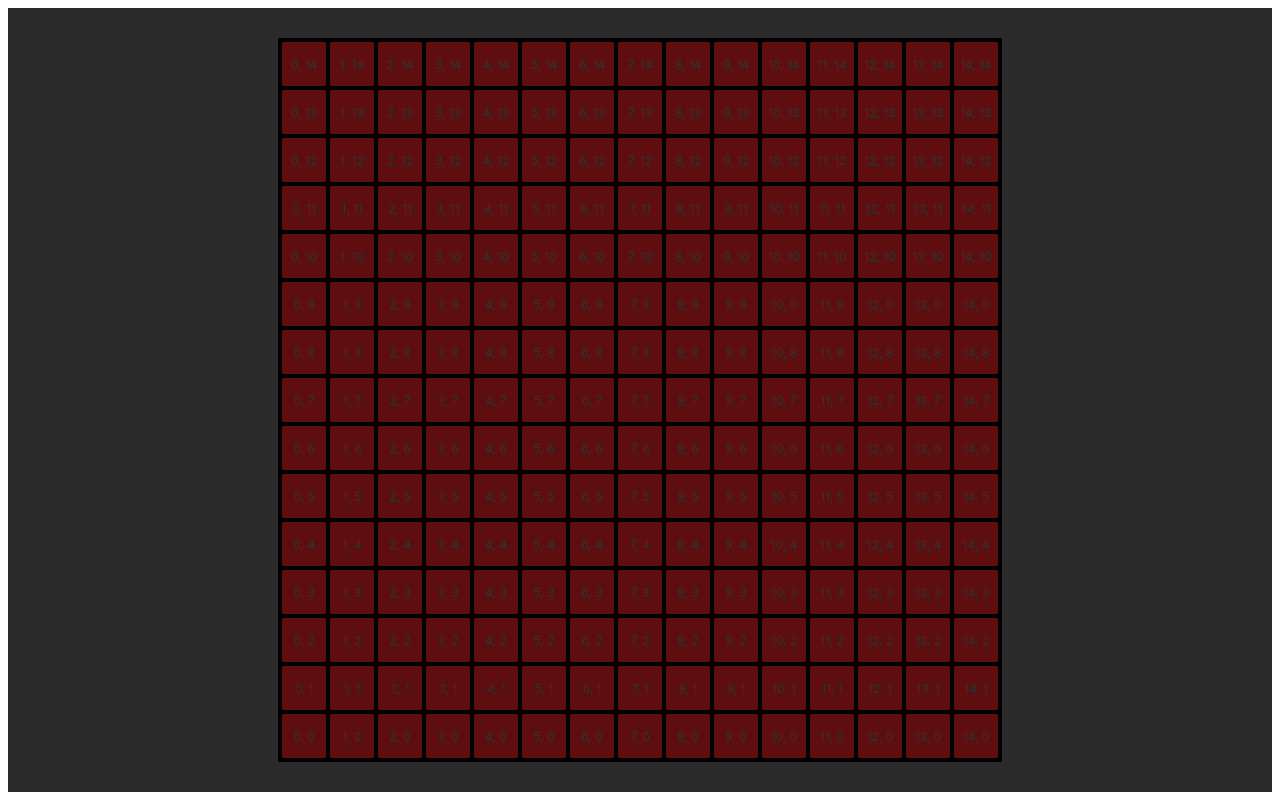
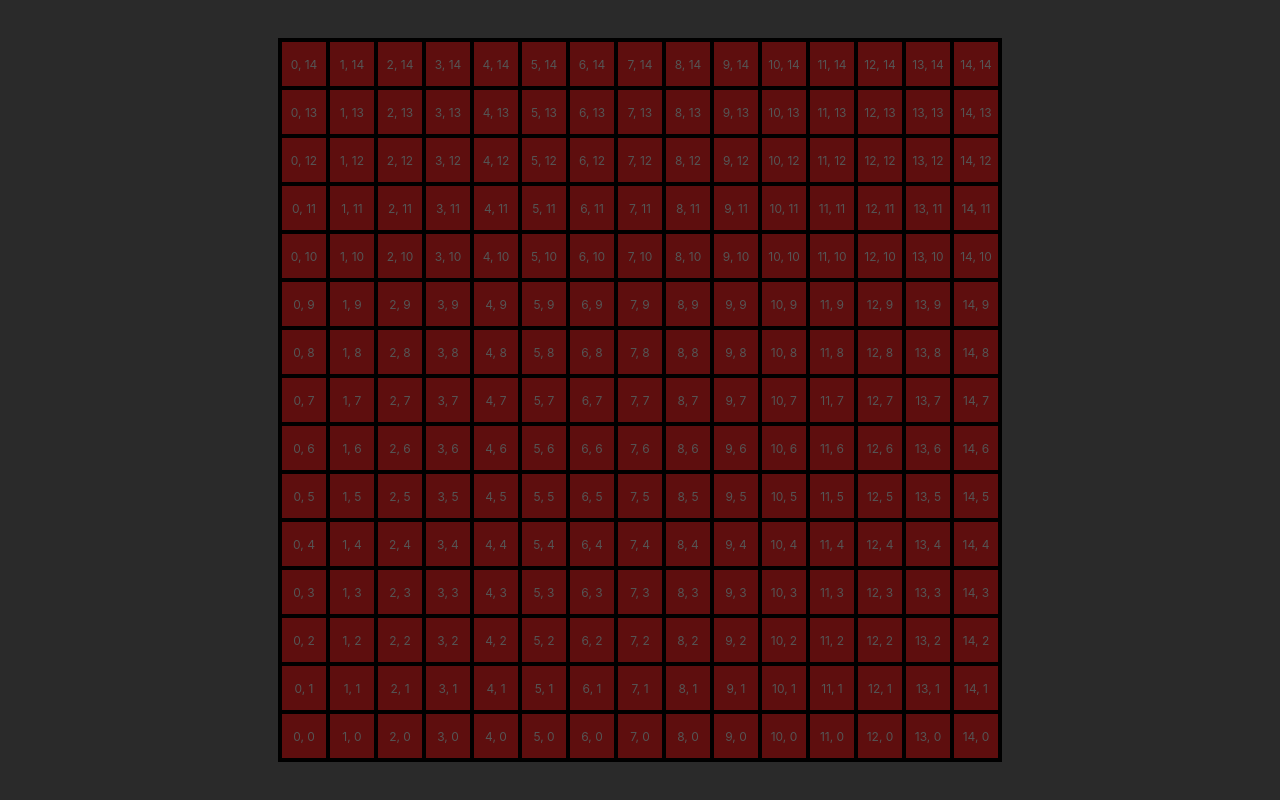
Before and after one commit to hiphurraa/jatkanshakki, a Svelte app: page / in a window 1280 px wide. Built offline with nearby package versions, Linux system fonts and the light colour scheme.

Commit message:
some minor adjustments

```diff
--- a/public/global.css
+++ b/public/global.css
@@ -7,7 +7,7 @@ html, body {
 body {
 	color: #333;
 	margin: 0;
-	padding: 8px;
+	padding: 0;
 	box-sizing: border-box;
 	font-family: -apple-system, BlinkMacSystemFont, "Segoe UI", Roboto, Oxygen-Sans, Ubuntu, Cantarell, "Helvetica Neue", sans-serif;
 }
--- a/src/App.svelte
+++ b/src/App.svelte
@@ -6,6 +6,9 @@
   let P = "You";
   var height = window.innerHeight;
   var width = window.innerWidth;
+  let gameGrid = createArray(15, 15);
+  var isYourTurn = true;
+  var isGameOver = false;
 
   window.onresize = () => {
     height = window.innerHeight;
@@ -22,16 +25,6 @@
 		}
     	return arr;
 	}
-let gameGrid;
-if (width > 650 && height > 650){
-  gameGrid = createArray(15, 15);
-}
-else {
-  gameGrid = createArray(10, 10);
-}
-
-var isYourTurn = true;
-var isGameOver = false;
 
 function gameOver(winner) {
   isGameOver = true;
@@ -106,6 +99,14 @@ function cellClicked(x, y) {
     --focused-cell-outline-color: rgb(122, 255, 34);
     --ai-selected-cell-color: rgb(171, 41, 41);
     --player-selected-cell-color: rgb(78, 141, 38);
+
+    @media only screen and (max-width: 650px) {
+      --board-border-size: 1px;
+    }
+
+    @media only screen and (max-height: 650px) {
+      --board-border-size: 1px;
+    }
   }
 
 	main {
@@ -117,10 +118,20 @@ function cellClicked(x, y) {
     background-color: var(--main-bg-color);
     font-size: 12px;
 
+    @media only screen and (max-width: 650px) {
+      font-size : 8px;
+    }
+
+    @media only screen and (max-height: 650px) {
+      font-size : 8px;
+    }
+
 		.gameGrid {
       border: solid var(--board-border-size) var(--board-borders-color);
       display: flex;
       flex-direction: column-reverse;
+      max-height: 900px;
+      max-width: 900px;
 
       &.aspect-ratio-high {
         width: 90vh;
@@ -140,11 +151,12 @@ function cellClicked(x, y) {
         .gameGridCell {
           height: 100%;
           width: 10%;
-          box-shadow: 0 0 0 2px inset var(--board-borders-color);
+          box-shadow: 0 0 0 var(--board-border-size) inset var(--board-borders-color);
           background-color: var(--board-bg-color);
           display: flex;
           align-items: center;
 		      justify-content: center;
+          color: #555555;
 
           &:hover {
             box-shadow: 0 0 0 2px inset var(--focused-cell-outline-color);
```
